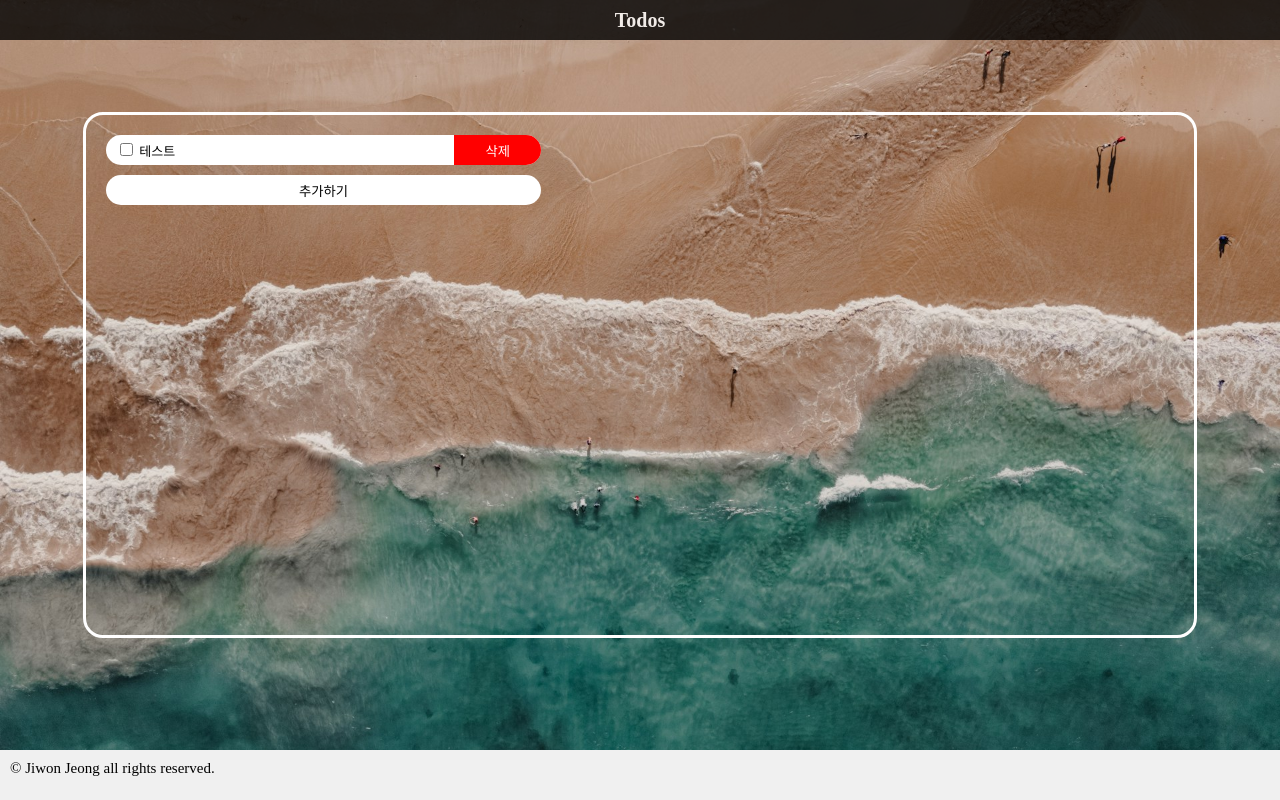
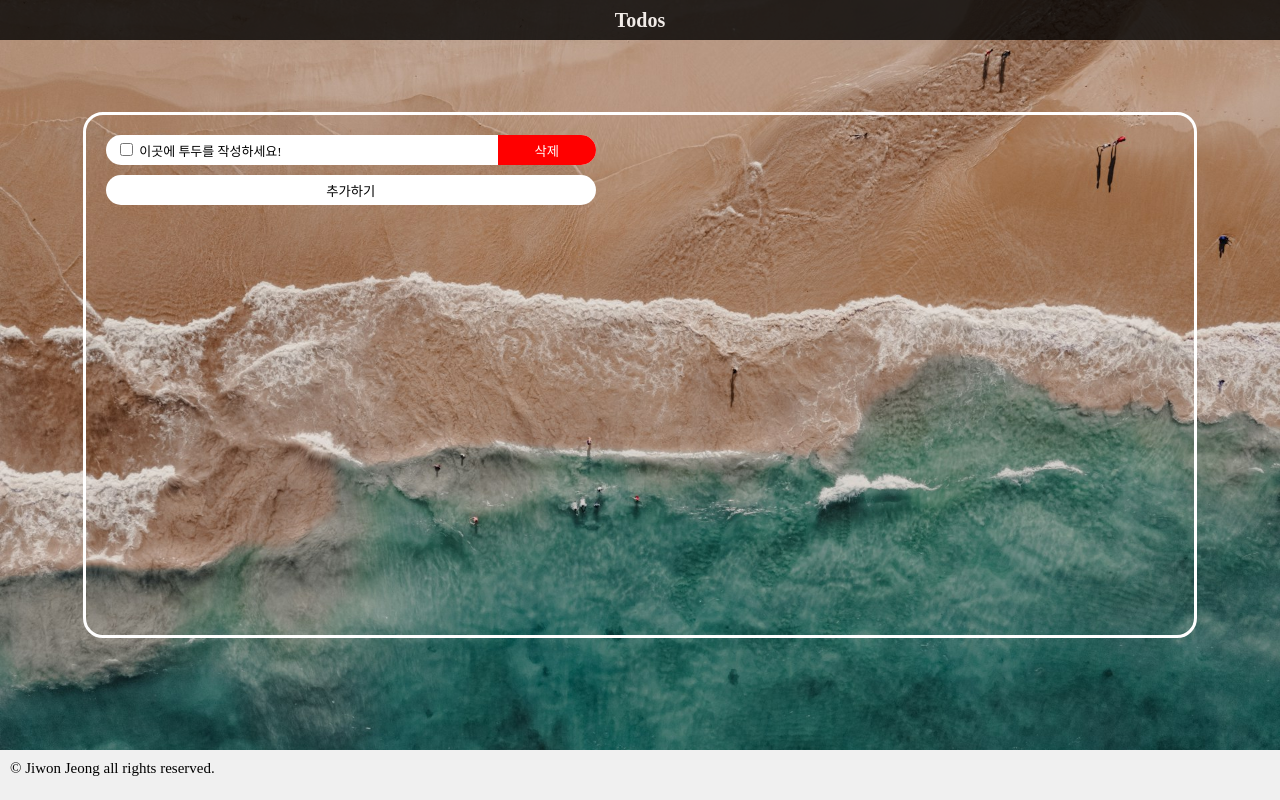
Before and after one commit to jiwonsudo/Todo-Note-For-Class, a plain HTML site: page index.html in a window 1280 px wide. Drawn offline with Linux system fonts and the light colour scheme; a web font is replaced by a local one.

Commit message:
Design: Extend todo & addbutton width to 45%

```diff
--- a/index.html
+++ b/index.html
@@ -16,7 +16,7 @@
       <div id="todo-1" class="todo">
         <div class="todo-title">
           <input type="checkbox" id="todo-1-cb" name="todo-1" value="done">
-          <label for="todo-1-cb">테스트</label>
+          <label for="todo-1-cb">이곳에 투두를 작성하세요!</label>
         </div>
         <button class="delete-button">삭제</button>
       </div>
@@ -26,5 +26,6 @@
     </div>
   </section>
   <footer>&#x00A9; Jiwon Jeong all rights reserved.</footer>
+  <script src="./script.js"></script>
 </body>
 </html>
--- a/style.css
+++ b/style.css
@@ -46,7 +46,7 @@ nav {
 
 .todo {
   margin: 10px;
-  width: 40%;
+  width: 45%;
   height: 30px;
   background-color: white;
   border-radius: 15px;
@@ -78,7 +78,7 @@ nav {
 
 .todo-add-button {
   margin: 10px;
-  width: 40%;
+  width: 45%;
   height: 30px;
   background-color: white;
   border-radius: 15px;
```
